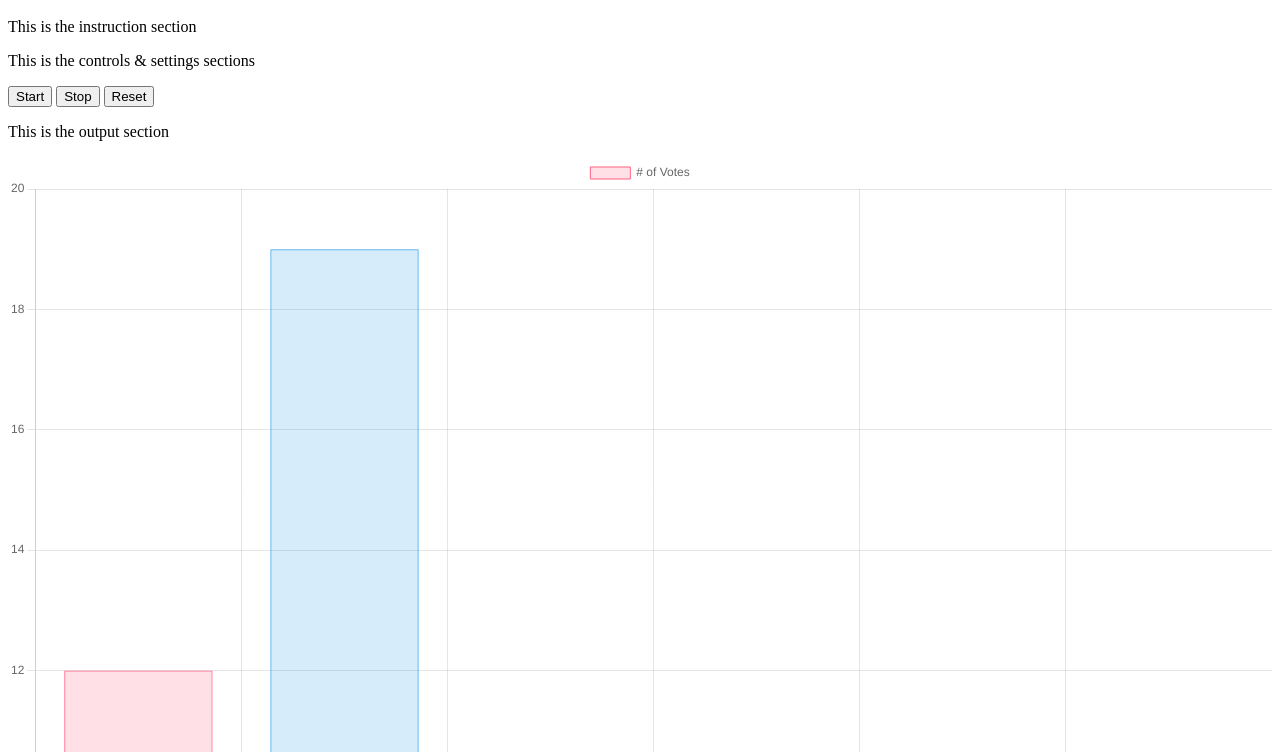
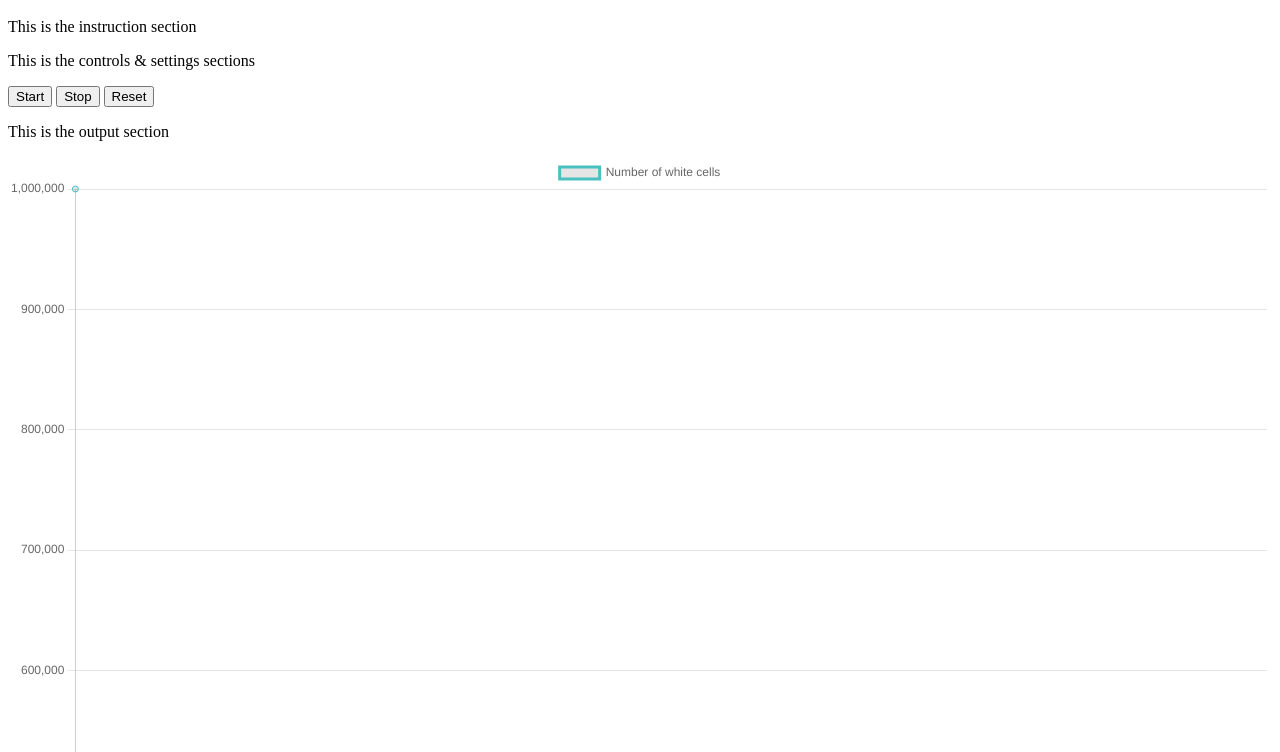
Before and after one commit to ChemistryMike/rates_of_reaction, a plain HTML site: page index.html in a window 1280 px wide. Shown: the part 48-800 px from the top of the page. Drawn offline with nearby package versions, Linux system fonts and the light colour scheme.

Commit message:
convert chart from temp to actual data

```diff
--- a/index.html
+++ b/index.html
@@ -1,6 +1,4 @@
 <head>
-    <script src="https://cdn.jsdelivr.net/npm/chart.js@3.5.0/dist/chart.min.js"></script>
-    <script src="js/simulation.js"></script>
 </head>
 <body>
     <div>
@@ -19,45 +17,8 @@
     </div>
     <div>
         <p>This is the output section</p>
-        <canvas id="myChart" width="400" height="400"></canvas>
-        <script>
-            var ctx = document.getElementById("myChart");
-            var myChart = new Chart(ctx, {
-            type: 'bar',
-            data: {
-                labels: ["Red", "Blue", "Yellow", "Green", "Purple", "Orange"],
-                datasets: [{
-                    label: '# of Votes',
-                    data: [12, 19, 3, 5, 2, 3],
-                    backgroundColor: [
-                        'rgba(255, 99, 132, 0.2)',
-                        'rgba(54, 162, 235, 0.2)',
-                        'rgba(255, 206, 86, 0.2)',
-                        'rgba(75, 192, 192, 0.2)',
-                        'rgba(153, 102, 255, 0.2)',
-                        'rgba(255, 159, 64, 0.2)'
-                    ],
-                    borderColor: [
-                        'rgba(255,99,132,1)',
-                        'rgba(54, 162, 235, 1)',
-                        'rgba(255, 206, 86, 1)',
-                        'rgba(75, 192, 192, 1)',
-                        'rgba(153, 102, 255, 1)',
-                        'rgba(255, 159, 64, 1)'
-                    ],
-                    borderWidth: 1
-                }]
-            },
-            options: {
-                scales: {
-                    yAxes: [{
-                        ticks: {
-                            beginAtZero:true
-                        }
-                    }]
-                }
-            }
-            });
-            </script>
+        <canvas id="rateLineGraph" width="400" height="400"></canvas>
     </div>
+    <script src="https://cdnjs.cloudflare.com/ajax/libs/Chart.js/3.5.0/chart.min.js" integrity="sha512-asxKqQghC1oBShyhiBwA+YgotaSYKxGP1rcSYTDrB0U6DxwlJjU59B67U8+5/++uFjcuVM8Hh5cokLjZlhm3Vg==" crossorigin="anonymous" referrerpolicy="no-referrer"></script>
+    <script src="js/simulation.js"></script>
 </body>
--- a/js/simulation.js
+++ b/js/simulation.js
@@ -1,5 +1,3 @@
-import Chart from 'https://cdn.jsdelivr.net/npm/chart.js@3.5.0/dist/chart.min.js/auto';
-
 /* Rates of reaction simulation
 This simulation will cover:
 a) Forward only - random dice rolls
@@ -11,9 +9,6 @@ let numberParticles = 1000000
 let particleA = numberParticles
 let particleB = numberParticles - particleA
 let roundNumber = 0
-
-let xDataSet = [roundNumber]
-let yDataSetA = [particleA]
 
 let diceSize = 6
 let targetNumber = 3
@@ -31,9 +26,11 @@ const diceRoller = () => {
 }
 
 const lineChartData = (x, y1, y2) => {
-    xDataSet.push(x)
-    yDataSetA.push(y)
+    rateLineGraph.data.labels.push(x)
+    rateLineGraph.data.datasets[0].data.push(y1)
+    rateLineGraph.update()
 }
+
 const roundEvent = (numRounds) => {
     for (let j = 1; j <= numRounds; j++) {
         roundNumber++
@@ -48,13 +45,21 @@ var ctx = document.getElementById('rateLineGraph');
 var rateLineGraph = new Chart(ctx, {
     type: 'line',
     data: {
-        labels: xDataSet,
+        labels: [0],
         datasets: [{
             label: 'Number of white cells',
-            data: yDataSetA,
+            data: [particleA],
             fill: false,
             borderColor: 'rgb(75, 192, 192)',
             tension: 0.1
         }]
+    },
+    options: {
+        scales: {
+            y: {
+                suggestedMin: 0,
+                suggestedMax: numberParticles
+            }
+        }
     }
 });
```
